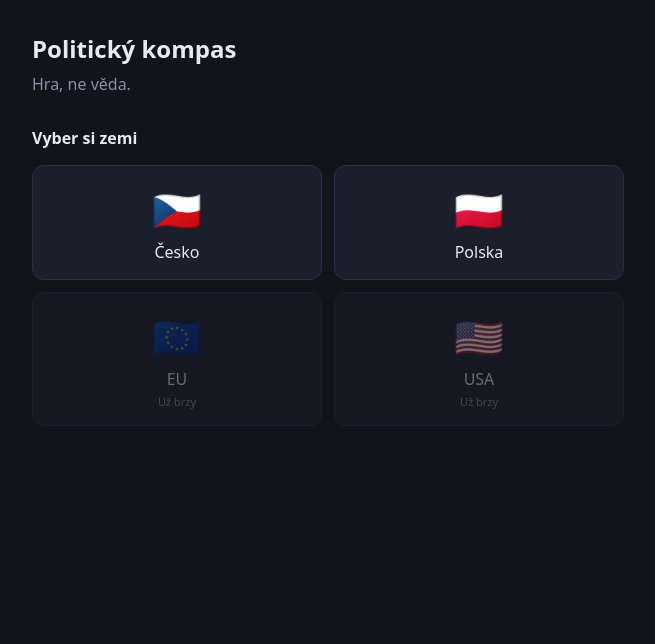
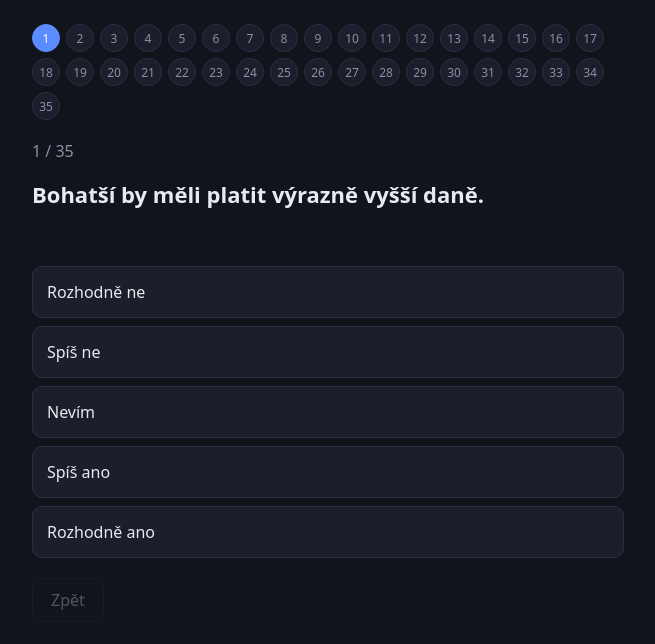
Before and after one commit to adamek727/kompas, a website with bundled scripts: page index.html in a window 1280 px wide. Both pictures are taken after a click on the button "Česko". Shown: the whole page, without its empty margins (312-967 px from the left). Built offline with nearby package versions, Linux system fonts and the light colour scheme.

Commit message:
feat: quiz screen with auto-advance, back, and bubble navigation

```diff
--- a/css/styles.css
+++ b/css/styles.css
@@ -14,3 +14,16 @@ button { font: inherit; cursor: pointer; }
 .flag .glyph { font-size: 40px; }
 .flag .soon { font-size: 11px; color: var(--muted); }
 .error { color: #ff6b6b; white-space: pre-wrap; }
+.bubbles { display: flex; flex-wrap: wrap; gap: 6px; margin-bottom: 20px; }
+.bubble { width: 28px; height: 28px; border-radius: 50%; border: 1px solid #2a2f45;
+  background: #1b1e2b; color: var(--muted); font-size: 12px; }
+.bubble.answered { color: var(--fg); border-color: var(--accent); }
+.bubble.current { background: var(--accent); color: #fff; border-color: var(--accent); }
+.qcount { color: var(--muted); }
+.qtext { font-size: 22px; line-height: 1.3; min-height: 3em; }
+.answers { display: flex; flex-direction: column; gap: 8px; margin: 20px 0; }
+.answer { padding: 14px; border-radius: 10px; border: 1px solid #2a2f45; background: #1b1e2b; color: var(--fg); text-align: left; }
+.answer:hover { border-color: var(--accent); }
+.answer.selected { background: var(--accent); color: #fff; border-color: var(--accent); }
+.nav .back { padding: 10px 18px; border-radius: 10px; border: 1px solid #2a2f45; background: transparent; color: var(--fg); }
+.nav .back[disabled] { opacity: 0.3; }
--- a/js/app.js
+++ b/js/app.js
@@ -1,5 +1,5 @@
 import { validatePack } from './scoring.js';
-import { homeHTML } from './render.js';
+import { homeHTML, quizHTML } from './render.js';
 
 const DOMAINS = [
   { id: 'cz', flag: '🇨🇿', name: 'Česko', enabled: true },
@@ -40,7 +40,26 @@ async function loadDomain(id) {
   renderQuiz();
 }
 
-function renderQuiz() {}
+function renderQuiz() {
+  const pack = state.pack;
+  app.innerHTML = quizHTML(pack, state.index, state.answers);
+
+  app.querySelectorAll('.answer').forEach(btn =>
+    btn.addEventListener('click', () => answer(Number(btn.dataset.value)))
+  );
+  const back = app.querySelector('.back');
+  if (back) back.addEventListener('click', () => { if (state.index > 0) { state.index--; renderQuiz(); } });
+  app.querySelectorAll('.bubble').forEach(b =>
+    b.addEventListener('click', () => { state.index = Number(b.dataset.idx); renderQuiz(); })
+  );
+}
+
+function answer(value) {
+  const pack = state.pack;
+  state.answers[pack.questions[state.index].id] = value;
+  if (state.index < pack.questions.length - 1) { state.index++; renderQuiz(); }
+  else renderResult();
+}
 
 function renderResult() {}
 
```
